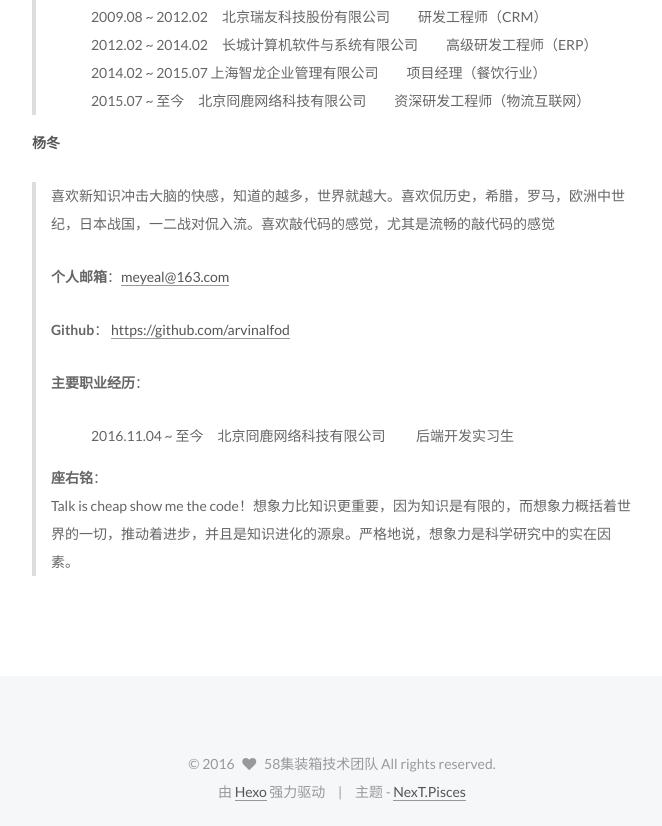
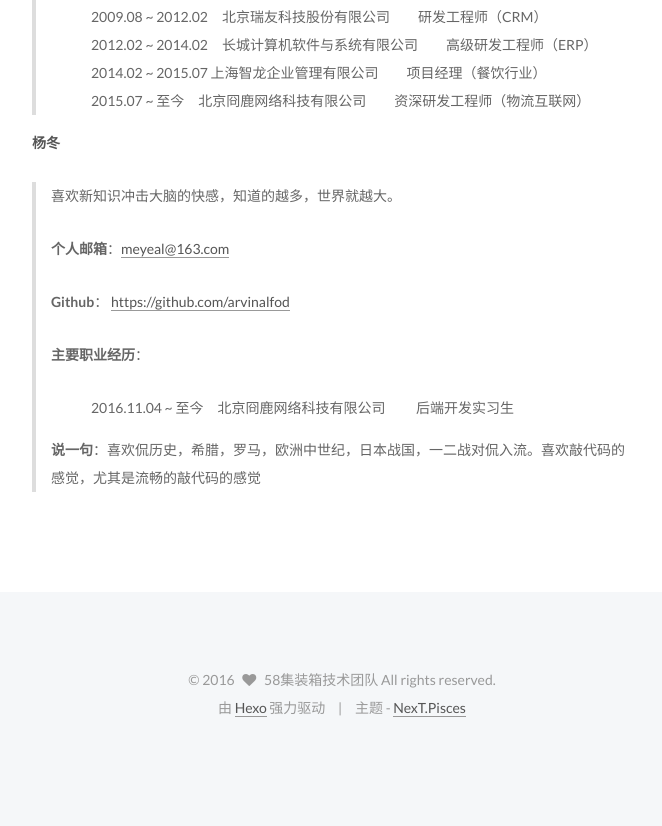
Before and after one commit to 58jzx/58jzx.github.io, a plain HTML site: page about/index.html in a window 1280 px wide. Shown: the part 1808-2634 px from the top of the page, without its empty margins (428-1090 px from the left). After the commit the page ends 2550 px from the top, so only its background shows below. Drawn offline with Linux system fonts and the light colour scheme; a script that the page names is missing.

Commit message:
Update index.html

```diff
--- a/about/index.html
+++ b/about/index.html
@@ -320,14 +320,14 @@
 </blockquote>
 <p><strong>杨冬</strong></p>
 <blockquote>
-<p>喜欢新知识冲击大脑的快感，知道的越多，世界就越大。喜欢侃历史，希腊，罗马，欧洲中世纪，日本战国，一二战对侃入流。喜欢敲代码的感觉，尤其是流畅的敲代码的感觉</p>
+<p>喜欢新知识冲击大脑的快感，知道的越多，世界就越大。</p>
 <p><strong>个人邮箱</strong>：<a href="mailto:meyeal@163.com" target="_self">meyeal@163.com</a></p>
 <p><strong>Github</strong>： <a href="https://github.com/arvinalfod" target="_blank" rel="external">https://github.com/arvinalfod</a></p>
 <p><strong>主要职业经历</strong>：</p>
 <ul>
 <li>2016.11.04 ~ 至今　北京冏鹿网络科技有限公司 　　后端开发实习生</li>
 </ul>
-<p><strong>座右铭</strong>：<br>Talk is cheap show me the code！想象力比知识更重要，因为知识是有限的，而想象力概括着世界的一切，推动着进步，并且是知识进化的源泉。严格地说，想象力是科学研究中的实在因素。</p>
+<p><strong>说一句</strong>：喜欢侃历史，希腊，罗马，欧洲中世纪，日本战国，一二战对侃入流。喜欢敲代码的感觉，尤其是流畅的敲代码的感觉<br></p>
 </blockquote>
 
   </div>
```
